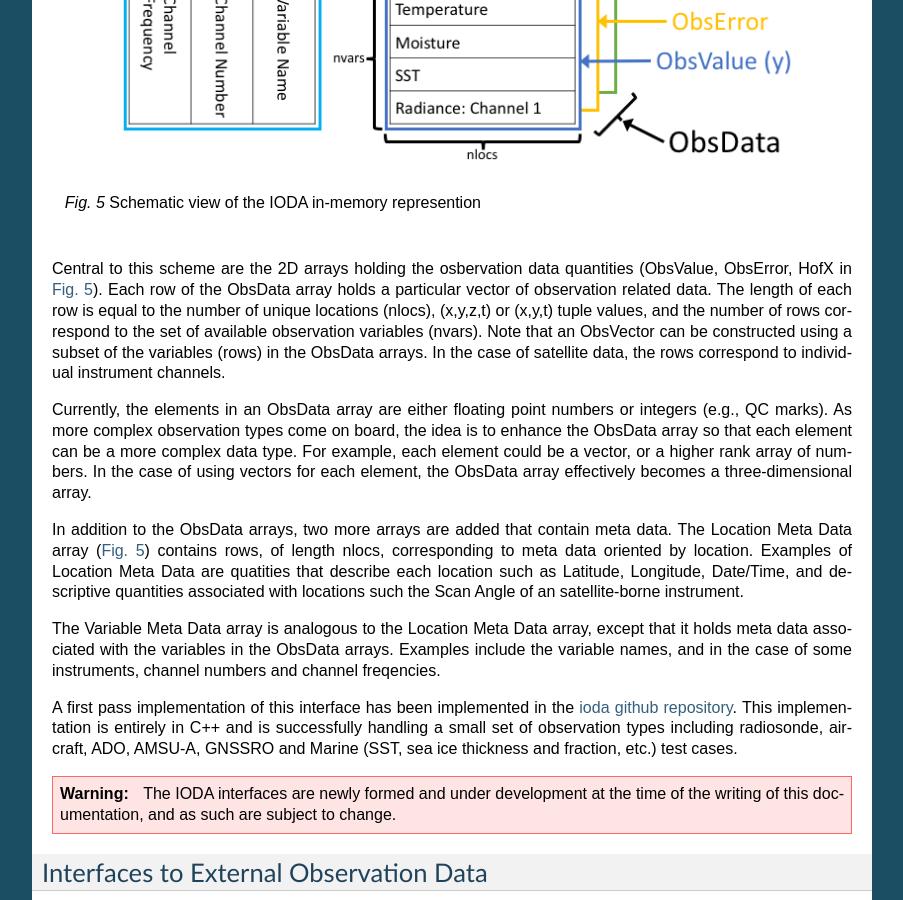
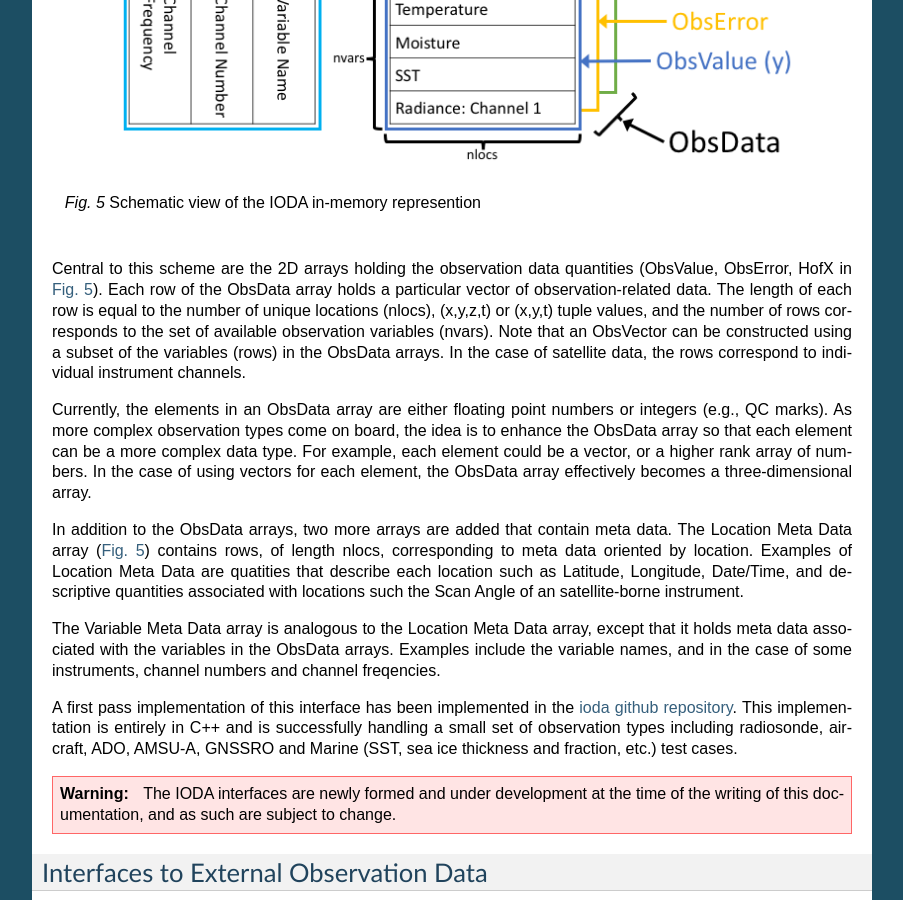
Before and after one commit to JCSDA/jedi-docs, a Sphinx documentation site: the page built from docs/jedi-components/ioda/interface.rst, in a window 1280 px wide and 900 px high, scrolled down 1442 px. Shown: the whole window, without its empty margins (198-1101 px from the left). Built offline with Sphinx 7.4.7, drawn with Linux system fonts in a browser that asks for light colours.

Commit message:
Update interface.rst

```diff
--- a/docs/jedi-components/ioda/interface.rst
+++ b/docs/jedi-components/ioda/interface.rst
@@ -40,9 +40,9 @@ A prototype interface, using a common data organization (:numref:`ioda-inmem-sch
 
    Schematic view of the IODA in-memory represention
 
-Central to this scheme are the 2D arrays holding the osbervation data quantities (ObsValue, ObsError, HofX in :numref:`ioda-inmem-schematic`).
-Each row of the ObsData array holds a particular vector of observation related data.
-The length of each row is equal to the number of unique locations (nlocs), (x,y,z,t) or (x,y,t) tuple values, and the number of rows correspond to the set of available observation variables (nvars).
+Central to this scheme are the 2D arrays holding the observation data quantities (ObsValue, ObsError, HofX in :numref:`ioda-inmem-schematic`).
+Each row of the ObsData array holds a particular vector of observation-related data.
+The length of each row is equal to the number of unique locations (nlocs), (x,y,z,t) or (x,y,t) tuple values, and the number of rows corresponds to the set of available observation variables (nvars).
 Note that an ObsVector can be constructed using a subset of the variables (rows) in the ObsData arrays.
 In the case of satellite data, the rows correspond to individual instrument channels.
 
```
